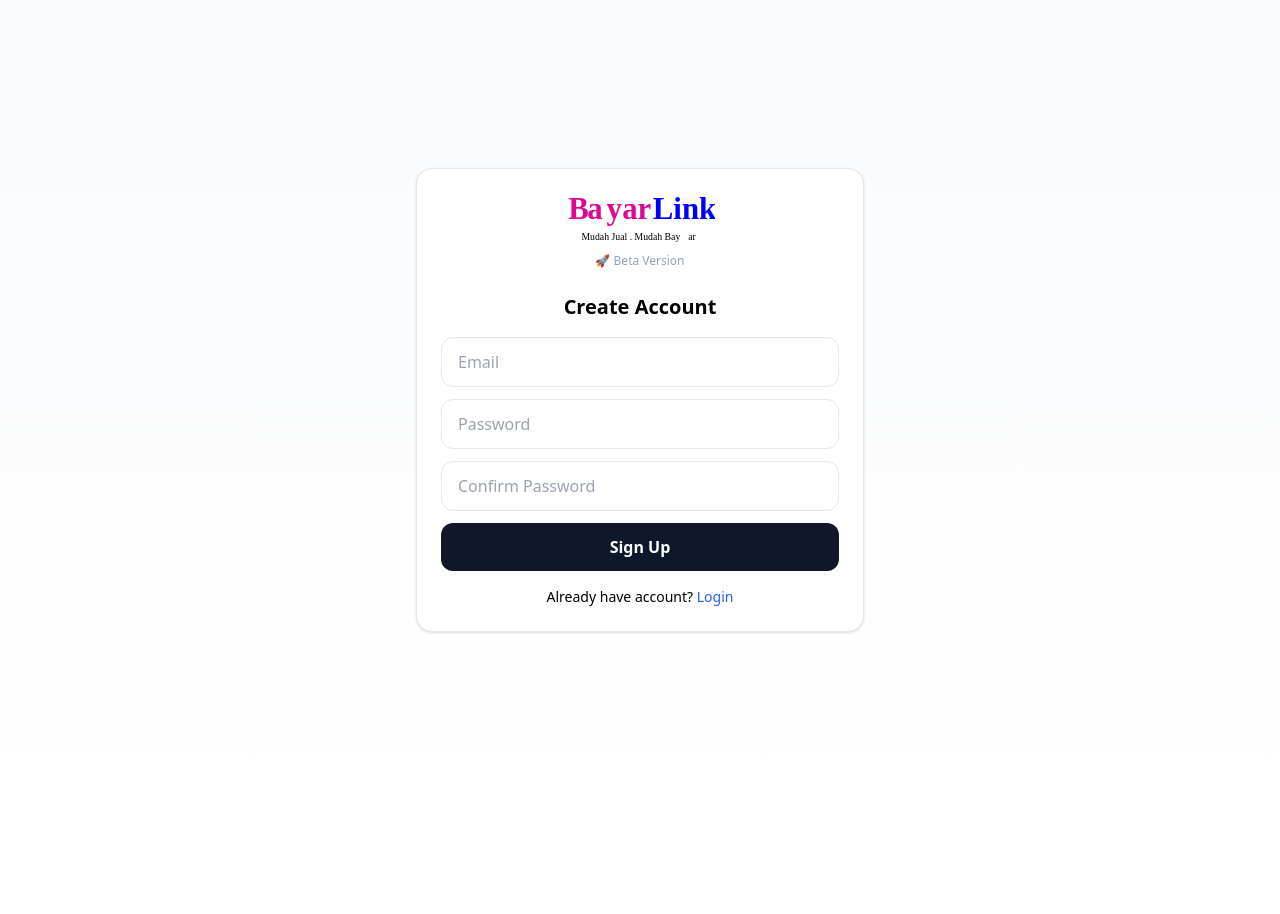
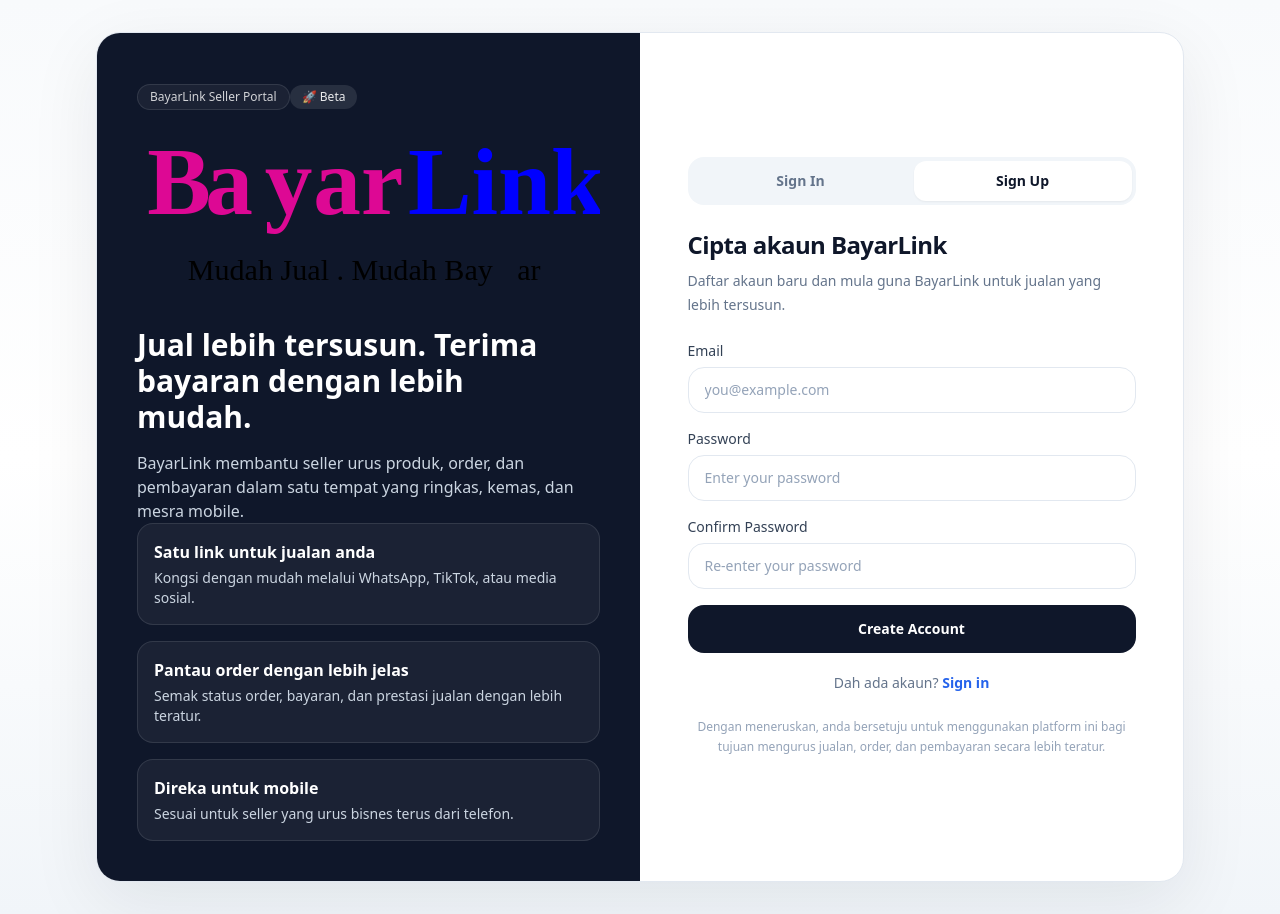
Before and after one commit to maizhakimm/pay-link, a Next.js app: page /login in a window 1280 px wide. Both pictures are taken after a click on the button "Sign Up". Before the commit the page ends 800 px from the top, so only its background shows below. Built offline with nearby package versions, Linux system fonts and the light colour scheme; no server answers.

Commit message:
Update page.tsx

```diff
--- a/src/app/login/page.tsx
+++ b/src/app/login/page.tsx
@@ -2,7 +2,7 @@
 
 import Image from 'next/image'
 import { useRouter } from 'next/navigation'
-import { useState } from 'react'
+import { useMemo, useState } from 'react'
 import { supabase } from '../../lib/supabase'
 
 export default function LoginPage() {
@@ -15,6 +15,16 @@ export default function LoginPage() {
   const [loading, setLoading] = useState(false)
   const [errorMsg, setErrorMsg] = useState('')
   const [successMsg, setSuccessMsg] = useState('')
+
+  const pageTitle = useMemo(() => {
+    return isLogin ? 'Sign in ke BayarLink' : 'Cipta akaun BayarLink'
+  }, [isLogin])
+
+  const pageSubtitle = useMemo(() => {
+    return isLogin
+      ? 'Masuk dan urus produk, order, dan pembayaran anda dengan lebih mudah.'
+      : 'Daftar akaun baru dan mula guna BayarLink untuk jualan yang lebih tersusun.'
+  }, [isLogin])
 
   function resetMessages() {
     setErrorMsg('')
@@ -32,23 +42,30 @@ export default function LoginPage() {
     resetMessages()
 
     if (!email || !password) {
-      setErrorMsg('Please fill all fields.')
+      setErrorMsg('Please fill in all required fields.')
       return false
     }
 
-    if (!email.includes('@')) {
-      setErrorMsg('Invalid email.')
+    const trimmedEmail = email.trim()
+
+    if (!trimmedEmail.includes('@')) {
+      setErrorMsg('Please enter a valid email.')
       return false
     }
 
     if (!isLogin) {
+      if (!confirmPassword) {
+        setErrorMsg('Please confirm your password.')
+        return false
+      }
+
       if (password.length < 6) {
-        setErrorMsg('Password min 6 characters.')
+        setErrorMsg('Password must be at least 6 characters.')
         return false
       }
 
       if (password !== confirmPassword) {
-        setErrorMsg('Password not match.')
+        setErrorMsg('Password and confirm password do not match.')
         return false
       }
     }
@@ -65,7 +82,7 @@ export default function LoginPage() {
     try {
       if (isLogin) {
         const { error } = await supabase.auth.signInWithPassword({
-          email,
+          email: email.trim(),
           password,
         })
 
@@ -77,7 +94,7 @@ export default function LoginPage() {
         router.replace('/dashboard')
       } else {
         const { error } = await supabase.auth.signUp({
-          email,
+          email: email.trim(),
           password,
         })
 
@@ -86,95 +103,223 @@ export default function LoginPage() {
           return
         }
 
-        setSuccessMsg('Check your email to verify your account.')
+        setSuccessMsg(
+          'Account created! Please check your email to verify your account before login.'
+        )
         setIsLogin(true)
+        setPassword('')
+        setConfirmPassword('')
       }
     } catch {
-      setErrorMsg('Something went wrong.')
+      setErrorMsg('Something went wrong. Please try again.')
     } finally {
       setLoading(false)
     }
   }
 
   return (
-    <div className="min-h-screen bg-gradient-to-b from-slate-50 to-white flex items-center justify-center px-4">
+    <div className="min-h-screen bg-gradient-to-b from-slate-50 via-white to-slate-100">
+      <div className="mx-auto flex min-h-screen w-full max-w-6xl items-center justify-center px-4 py-8 sm:px-6 lg:px-8">
+        <div className="grid w-full overflow-hidden rounded-3xl border border-slate-200 bg-white shadow-[0_20px_70px_rgba(15,23,42,0.08)] lg:grid-cols-2">
+          <div className="hidden bg-slate-900 p-8 text-white lg:flex lg:flex-col lg:justify-between xl:p-10">
+            <div>
+              <div className="inline-flex items-center rounded-full border border-white/10 bg-white/5 px-3 py-1 text-xs font-medium text-white/80">
+                BayarLink Seller Portal
+              </div>
 
-      <div className="w-full max-w-md bg-white p-6 rounded-2xl shadow border">
+              <div className="mt-3 inline-flex items-center rounded-full bg-white/10 px-3 py-1 text-xs font-medium text-white/90">
+                🚀 Beta
+              </div>
 
-        {/* LOGO */}
-        <div className="text-center mb-6">
+              <div className="mt-6">
                 <Image
                   src="/BayarLink-Logo-01.svg"
-            alt="BayarLink"
-            width={150}
-            height={40}
-            className="mx-auto"
+                  alt="BayarLink Logo"
+                  width={190}
+                  height={52}
+                  className="h-auto w-auto"
+                  priority
                 />
-          <p className="text-xs text-slate-400 mt-2">🚀 Beta Version</p>
               </div>
 
-        <h2 className="text-xl font-bold text-center mb-4">
-          {isLogin ? 'Sign In' : 'Create Account'}
-        </h2>
+              <h1 className="mt-8 max-w-md text-2xl font-bold leading-tight xl:text-3xl">
+                Jual lebih tersusun. Terima bayaran dengan lebih mudah.
+              </h1>
 
-        {errorMsg && <p className="text-red-500 text-sm mb-2">{errorMsg}</p>}
-        {successMsg && <p className="text-green-600 text-sm mb-2">{successMsg}</p>}
+              <p className="mt-4 max-w-md text-sm leading-6 text-slate-300 xl:text-base">
+                BayarLink membantu seller urus produk, order, dan pembayaran dalam satu tempat
+                yang ringkas, kemas, dan mesra mobile.
+              </p>
+            </div>
 
-        <div className="space-y-3">
+            <div className="space-y-4">
+              <div className="rounded-2xl border border-white/10 bg-white/5 p-4">
+                <p className="font-semibold">Satu link untuk jualan anda</p>
+                <p className="mt-1 text-sm text-slate-300">
+                  Kongsi dengan mudah melalui WhatsApp, TikTok, atau media sosial.
+                </p>
+              </div>
 
+              <div className="rounded-2xl border border-white/10 bg-white/5 p-4">
+                <p className="font-semibold">Pantau order dengan lebih jelas</p>
+                <p className="mt-1 text-sm text-slate-300">
+                  Semak status order, bayaran, dan prestasi jualan dengan lebih teratur.
+                </p>
+              </div>
+
+              <div className="rounded-2xl border border-white/10 bg-white/5 p-4">
+                <p className="font-semibold">Direka untuk mobile</p>
+                <p className="mt-1 text-sm text-slate-300">
+                  Sesuai untuk seller yang urus bisnes terus dari telefon.
+                </p>
+              </div>
+            </div>
+          </div>
+
+          <div className="flex items-center justify-center p-4 sm:p-6 lg:p-8 xl:p-10">
+            <div className="w-full max-w-md">
+              <div className="mb-6 flex flex-col items-center text-center lg:hidden">
+                <Image
+                  src="/BayarLink-Logo-01.svg"
+                  alt="BayarLink Logo"
+                  width={180}
+                  height={50}
+                  className="h-auto w-auto"
+                  priority
+                />
+                <div className="mt-3 inline-flex items-center rounded-full bg-slate-100 px-3 py-1 text-xs font-medium text-slate-600">
+                  🚀 Beta
+                </div>
+                <p className="mt-3 text-sm text-slate-500">Mudah Jual. Mudah Bayar.</p>
+              </div>
+
+              <div className="mb-6 rounded-2xl bg-slate-100 p-1">
+                <div className="grid grid-cols-2 gap-1">
+                  <button
+                    type="button"
+                    onClick={() => switchMode(true)}
+                    className={`rounded-xl px-4 py-2.5 text-sm font-semibold transition ${
+                      isLogin
+                        ? 'bg-white text-slate-900 shadow-sm'
+                        : 'text-slate-500 hover:text-slate-700'
+                    }`}
+                  >
+                    Sign In
+                  </button>
+                  <button
+                    type="button"
+                    onClick={() => switchMode(false)}
+                    className={`rounded-xl px-4 py-2.5 text-sm font-semibold transition ${
+                      !isLogin
+                        ? 'bg-white text-slate-900 shadow-sm'
+                        : 'text-slate-500 hover:text-slate-700'
+                    }`}
+                  >
+                    Sign Up
+                  </button>
+                </div>
+              </div>
+
+              <div className="mb-6">
+                <h2 className="text-2xl font-bold tracking-tight text-slate-900">{pageTitle}</h2>
+                <p className="mt-2 text-sm leading-6 text-slate-500">{pageSubtitle}</p>
+              </div>
+
+              {errorMsg && (
+                <div className="mb-4 rounded-2xl border border-red-200 bg-red-50 px-4 py-3 text-sm text-red-700">
+                  {errorMsg}
+                </div>
+              )}
+
+              {successMsg && (
+                <div className="mb-4 rounded-2xl border border-emerald-200 bg-emerald-50 px-4 py-3 text-sm text-emerald-700">
+                  {successMsg}
+                </div>
+              )}
+
+              <div className="space-y-4">
+                <div>
+                  <label className="mb-1.5 block text-sm font-medium text-slate-700">Email</label>
                   <input
                     type="email"
-            placeholder="Email"
+                    placeholder="you@example.com"
                     value={email}
                     onChange={(e) => setEmail(e.target.value)}
-            className="w-full border rounded-xl px-4 py-3"
+                    className="w-full rounded-2xl border border-slate-200 bg-white px-4 py-3 text-sm text-slate-900 outline-none transition placeholder:text-slate-400 focus:border-slate-400 focus:ring-4 focus:ring-slate-100"
                   />
+                </div>
 
+                <div>
+                  <label className="mb-1.5 block text-sm font-medium text-slate-700">
+                    Password
+                  </label>
                   <input
                     type="password"
-            placeholder="Password"
+                    placeholder="Enter your password"
                     value={password}
                     onChange={(e) => setPassword(e.target.value)}
-            className="w-full border rounded-xl px-4 py-3"
+                    className="w-full rounded-2xl border border-slate-200 bg-white px-4 py-3 text-sm text-slate-900 outline-none transition placeholder:text-slate-400 focus:border-slate-400 focus:ring-4 focus:ring-slate-100"
                   />
+                </div>
 
                 {!isLogin && (
+                  <div>
+                    <label className="mb-1.5 block text-sm font-medium text-slate-700">
+                      Confirm Password
+                    </label>
                     <input
                       type="password"
-              placeholder="Confirm Password"
+                      placeholder="Re-enter your password"
                       value={confirmPassword}
                       onChange={(e) => setConfirmPassword(e.target.value)}
-              className="w-full border rounded-xl px-4 py-3"
+                      className="w-full rounded-2xl border border-slate-200 bg-white px-4 py-3 text-sm text-slate-900 outline-none transition placeholder:text-slate-400 focus:border-slate-400 focus:ring-4 focus:ring-slate-100"
                     />
+                  </div>
                 )}
 
                 <button
+                  type="button"
                   onClick={handleAuth}
                   disabled={loading}
-            className="w-full bg-slate-900 text-white py-3 rounded-xl font-semibold"
+                  className="inline-flex w-full items-center justify-center rounded-2xl bg-slate-900 px-4 py-3.5 text-sm font-semibold text-white transition hover:bg-slate-800 disabled:cursor-not-allowed disabled:opacity-70"
                 >
-            {loading ? 'Loading...' : isLogin ? 'Login' : 'Sign Up'}
+                  {loading ? 'Processing...' : isLogin ? 'Sign In' : 'Create Account'}
                 </button>
               </div>
 
-        <div className="text-center mt-4 text-sm">
+              <div className="mt-5 text-center text-sm text-slate-500">
                 {isLogin ? (
                   <>
-              No account?{' '}
-              <button onClick={() => switchMode(false)} className="text-blue-600">
-                Sign Up
+                    Belum ada akaun?{' '}
+                    <button
+                      type="button"
+                      onClick={() => switchMode(false)}
+                      className="font-semibold text-blue-600 hover:text-blue-700"
+                    >
+                      Create account
                     </button>
                   </>
                 ) : (
                   <>
-              Already have account?{' '}
-              <button onClick={() => switchMode(true)} className="text-blue-600">
-                Login
+                    Dah ada akaun?{' '}
+                    <button
+                      type="button"
+                      onClick={() => switchMode(true)}
+                      className="font-semibold text-blue-600 hover:text-blue-700"
+                    >
+                      Sign in
                     </button>
                   </>
                 )}
               </div>
 
+              <p className="mt-6 text-center text-xs leading-5 text-slate-400">
+                Dengan meneruskan, anda bersetuju untuk menggunakan platform ini bagi tujuan
+                mengurus jualan, order, dan pembayaran secara lebih teratur.
+              </p>
+            </div>
+          </div>
+        </div>
       </div>
     </div>
   )
```
Lines whose indentation alone changed are shown as unchanged.
